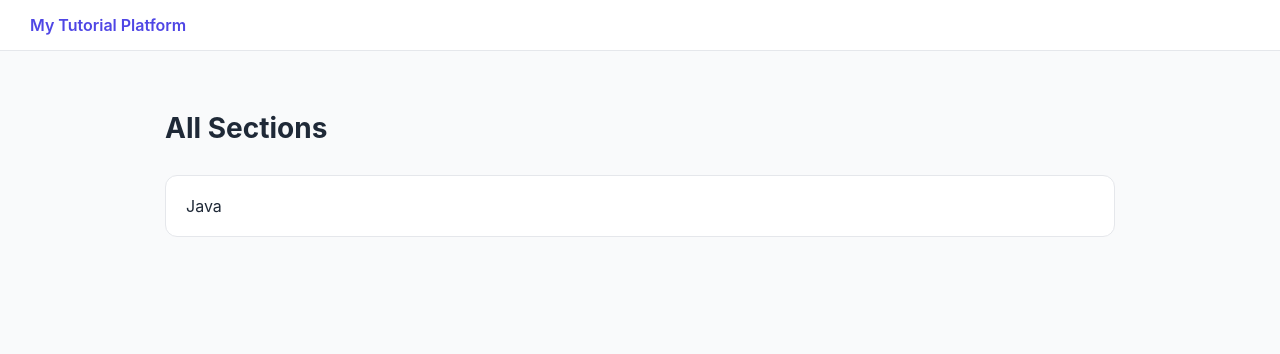
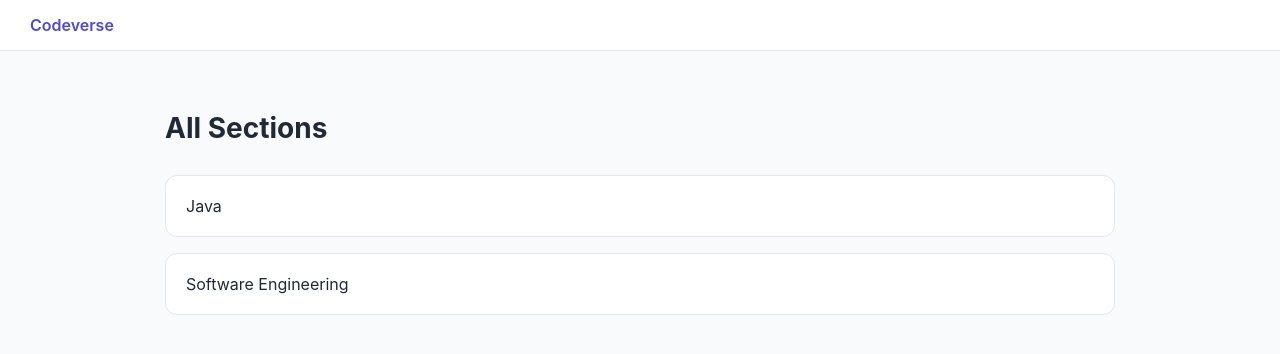
Before and after one commit to CodeverseOnGit/Codeverse-Frontend, a React (Vite) app: page / in a window 1280 px wide. Shown: the top 354 px of the page. Built offline with nearby package versions, Linux system fonts and the light colour scheme.

Commit message:
added software engineering on modules

```diff
--- a/src/components/Navbar.jsx
+++ b/src/components/Navbar.jsx
@@ -1,7 +1,7 @@
 export default function Navbar() {
   return (
     <div className="navbar">
-      My Tutorial Platform
+      Codeverse
     </div>
   )
 }
--- a/src/data/index.js
+++ b/src/data/index.js
@@ -1,4 +1,4 @@
 import java from './java.json'
-// import swe from './swe.json'
+import swe from './swe.json'
 
-export const sections = [java]
+export const sections = [java, swe]
--- /dev/null
+++ b/src/data/swe.json
@@ -0,0 +1,55 @@
+{
+  "slug": "swe",
+  "title": "Software Engineering",
+  "modules": [
+    {
+      "slug": "design-patterns",
+      "title": "Design Patterns",
+      "topics": [
+        {
+          "slug": "facade-pattern",
+          "title": "Facade Pattern",
+          "content": "<p>The Facade Pattern provides a simplified interface to a complex subsystem.</p>",
+          "quizzes": [
+            {
+              "question": "What is the Facade Pattern?",
+              "options": [
+                {
+                  "text": "Simplifying complex subsystems",
+                  "explanation": "Correct! The Facade Pattern simplifies complex subsystems."
+                },
+                {
+                  "text": "Inheritance",
+                  "explanation": "Incorrect. Inheritance is about deriving classes."
+                },
+                {
+                  "text": "Polymorphism",
+                  "explanation": "Incorrect. Polymorphism allows multiple behaviors."
+                }
+              ],
+              "correctAnswer": 0
+            },
+            {
+              "question": "What is not the Facade Pattern?",
+              "options": [
+                {
+                  "text": "Simplifying complex subsystems",
+                  "explanation": "Correct! The Facade Pattern simplifies complex subsystems."
+                },
+                {
+                  "text": "Inheritance",
+                  "explanation": "Incorrect. Inheritance is about deriving classes."
+                },
+                {
+                  "text": "Polymorphism",
+                  "explanation": "Incorrect. Polymorphism allows multiple behaviors."
+                }
+              ],
+              "correctAnswer": 0
+            }
+          ]
+        }
+      ]
+    }
+  ]
+}
```
